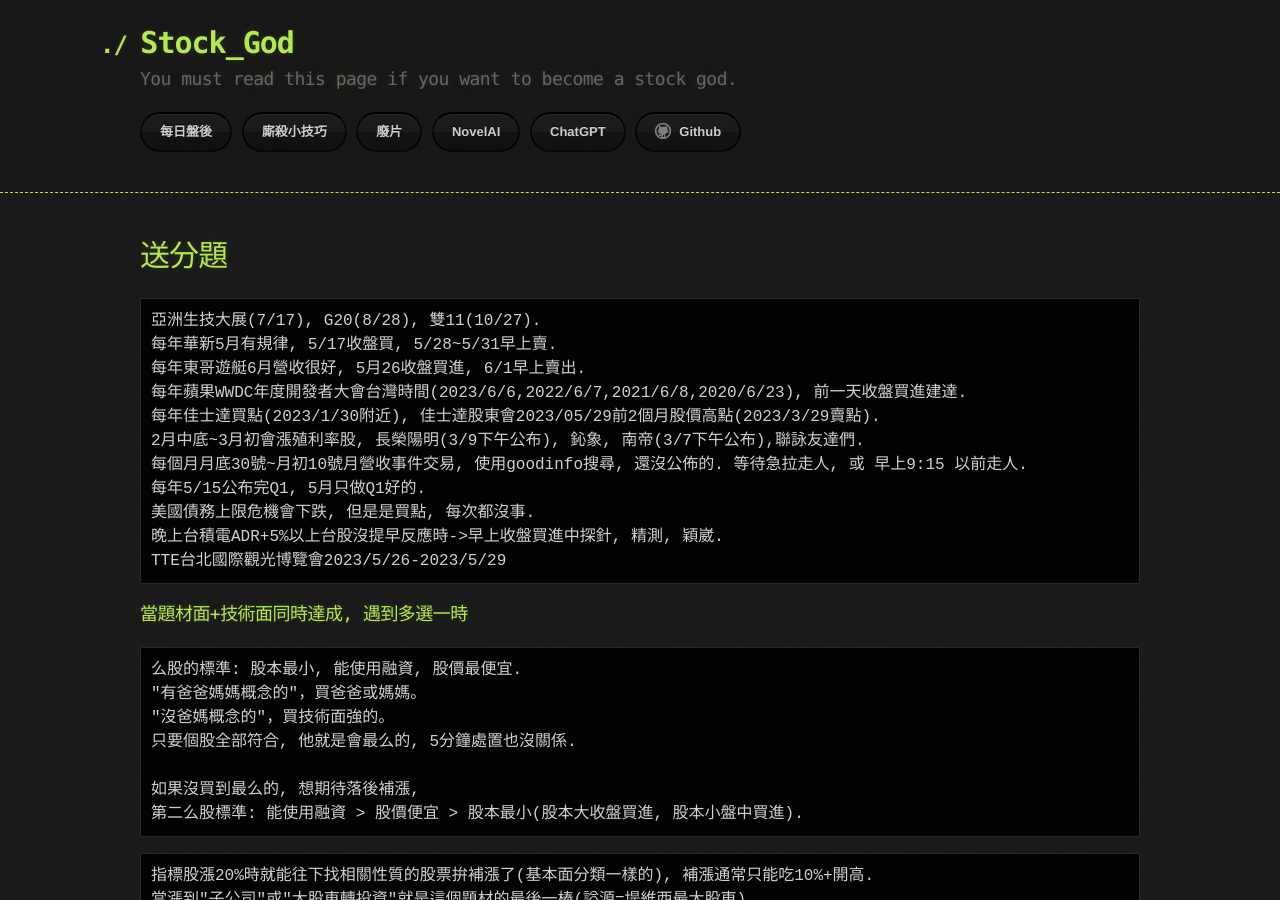
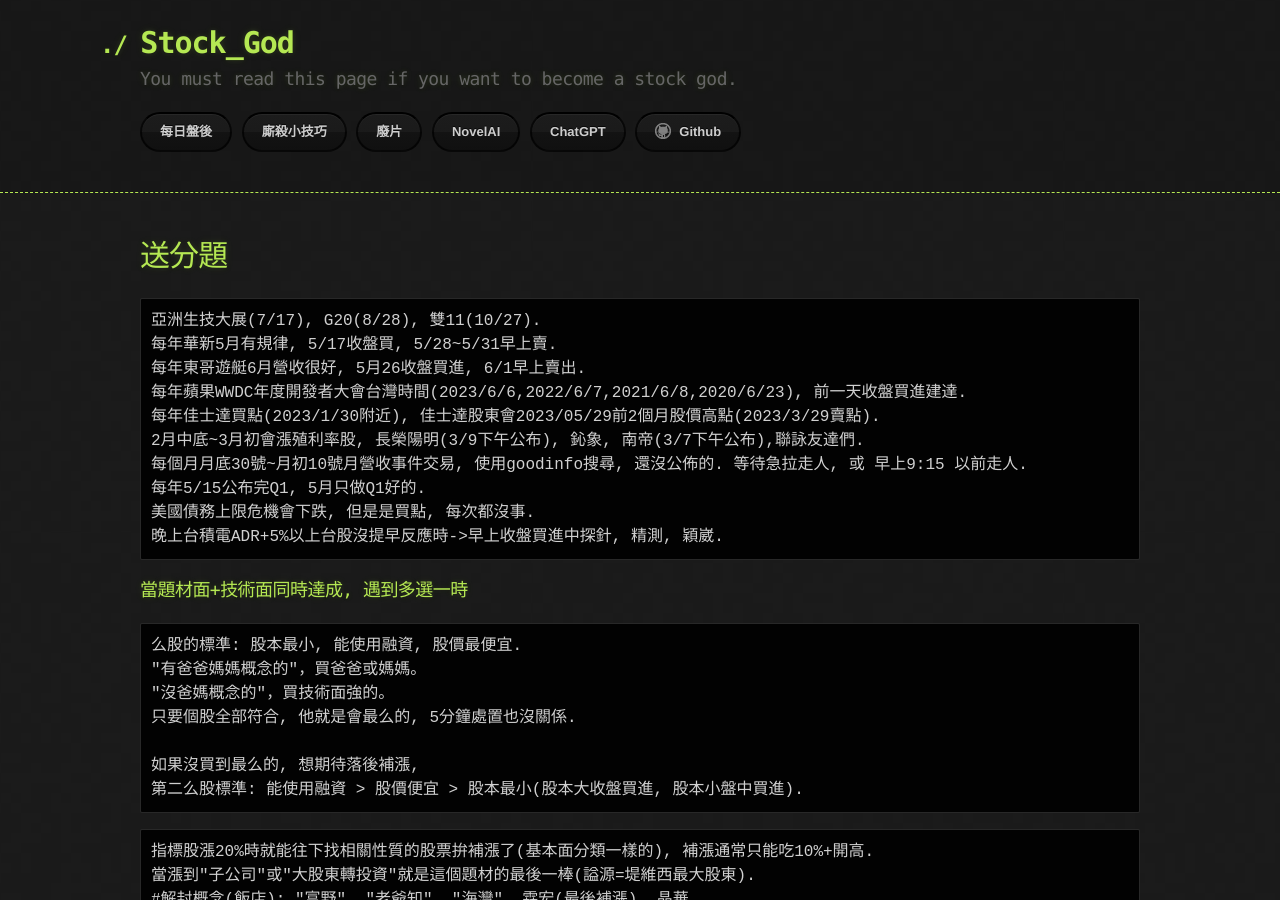
Before and after one commit to lepg5487/Stock_God, a Jekyll site: the page built from experience.md, in a window 1280 px wide and 900 px high. Built offline with Jekyll 4.4.1, drawn with Linux system fonts in a browser that asks for light colours; our own code applies the rules of GitHub Pages for plain Markdown files.

Commit message:
Update experience.md

````diff
--- a/experience.md
+++ b/experience.md
@@ -14,7 +14,6 @@ layout: testlayouts
 每年5/15公布完Q1, 5月只做Q1好的.
 美國債務上限危機會下跌, 但是是買點, 每次都沒事.
 晚上台積電ADR+5%以上台股沒提早反應時->早上收盤買進中探針, 精測, 穎崴.
-TTE台北國際觀光博覽會2023/5/26-2023/5/29
 ```
 ### 當題材面+技術面同時達成, 遇到多選一時
 ```
````
